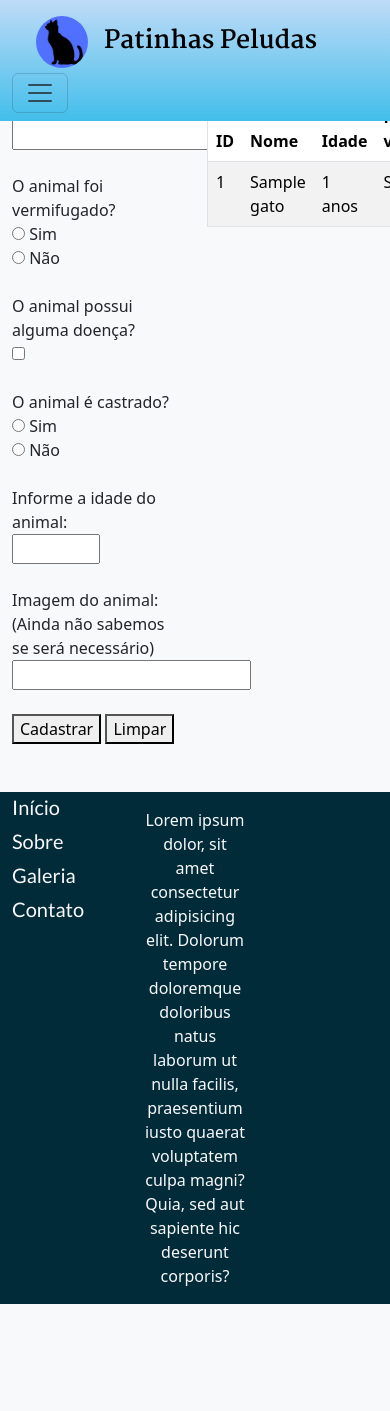
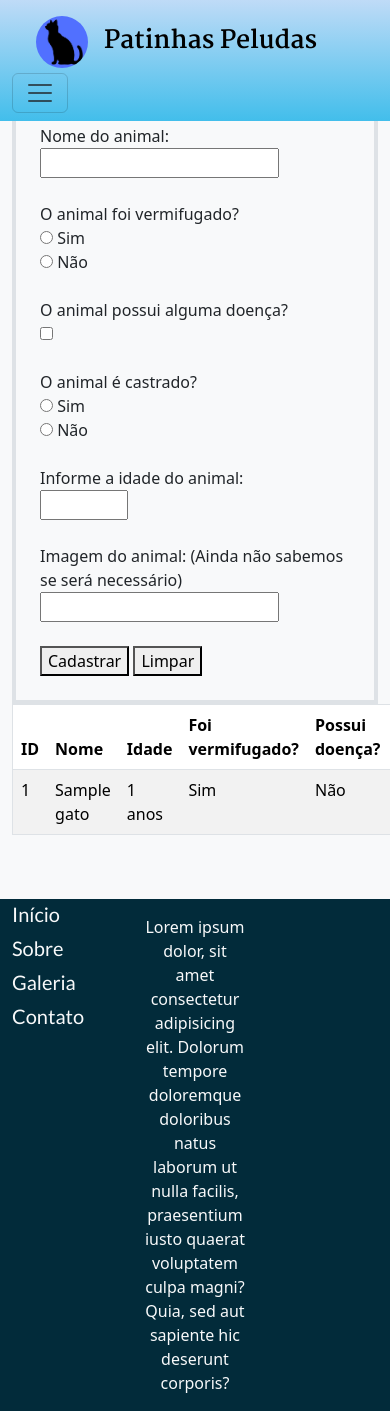
Before and after one commit to nan505/PI-Patas-Peludas, a PHP site: page /animais-formulario.php in a window 390 px wide; the page is wider, and only the part inside the window is pictured. Before the commit the page ends 1304 px from the top of that part, so only its background shows below. Run offline with PHP 8.4, Linux system fonts and the light colour scheme; tables that the repository leaves empty hold one stand-in row (values such as "Sample post").

Commit message:
Responsividade no formulário!

```diff
--- a/animais-formulario.php
+++ b/animais-formulario.php
@@ -13,8 +13,8 @@ include "inc-head.php";
         <section class="container">
             <div class=row>
 
-                <div class="col-6">
-                    <form action="animais-salvar.php" method="post">
+                <div class="col-md-12 col-lg-4">
+                    <form action="animais-salvar.php" method="post" class="border border-4 p-4">
                         <label>Nome do animal:</label><br>
                         <input type="text" name="nome" pattern="^[ 0-9a-zA-Z\u00C0-\u00FF\b]+$" required><br>
 
@@ -64,7 +64,7 @@ include "inc-head.php";
                     </form>
                 </div>
 
-                <div class="col-6">
+                <div class="col-md-12 col-lg-8">
                     <table class="table table-striped table-hover border">
                         <thead>
                             <tr>
```
